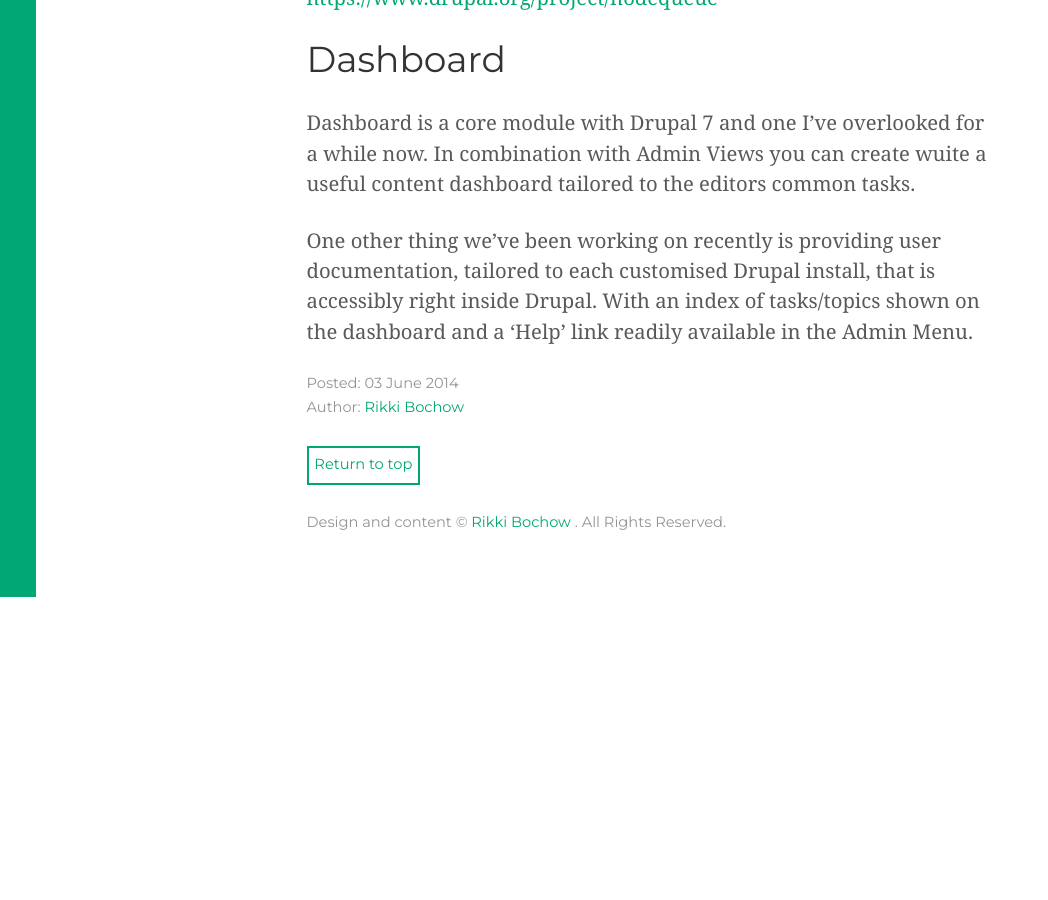
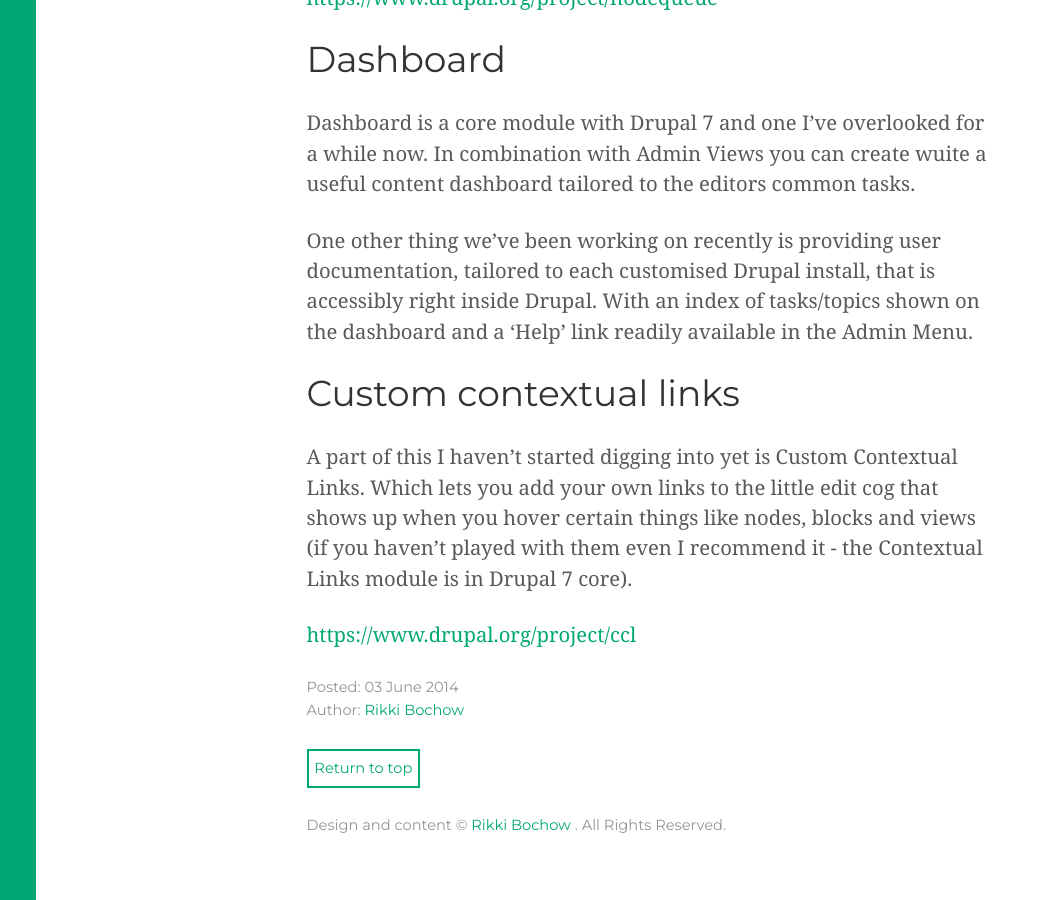
Before and after one commit to rikki-iki/rikki-iki.github.io, a Jekyll site: the page built from _posts/2014-06-03-drupal-editors.markdown, in a window 1280 px wide and 900 px high, scrolled down 2055 px. Shown: the whole window, without its empty margins (0-1048 px from the left). Built offline with Jekyll 4.4.1, drawn with Linux system fonts in a browser that asks for light colours; Markdown is read by kramdown in place of the engine named in the settings; before the commit the page ends 2652 px from its top, so only the background shows below that.

Commit message:
Add note about CCL module

```diff
--- a/_posts/2014-06-03-drupal-editors.markdown
+++ b/_posts/2014-06-03-drupal-editors.markdown
@@ -49,3 +49,9 @@
 Dashboard is a core module with Drupal 7 and one I've overlooked for a while now. In combination with Admin Views you can create wuite a useful content dashboard tailored to the editors common tasks.
 
 One other thing we've been working on recently is providing user documentation, tailored to each customised Drupal install, that is accessibly right inside Drupal. With an index of tasks/topics shown on the dashboard and a 'Help' link readily available in the Admin Menu.
+
+## Custom contextual links
+
+A part of this I haven't started digging into yet is Custom Contextual Links. Which lets you add your own links to the little edit cog that shows up when you hover certain things like nodes, blocks and views (if you haven't played with them even I recommend it - the Contextual Links module is in Drupal 7 core).
+
+[https://www.drupal.org/project/ccl](https://www.drupal.org/project/ccl)
```
